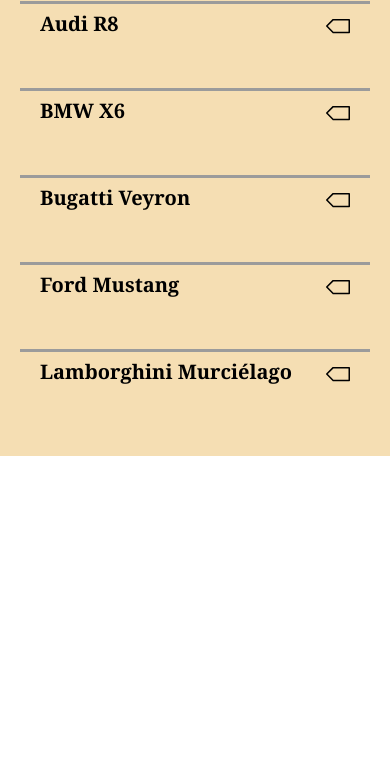
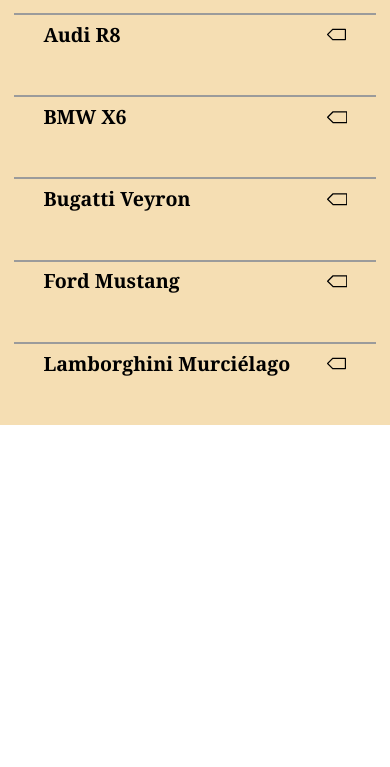
Before and after one commit to mikhaelHan/cssBayan, a plain HTML site: page cssBayan/index.html in a window 390 px wide. Shown: the part 77-844 px from the top of the page. Drawn offline with Linux system fonts and the light colour scheme.

Commit message:
feat: px changed to em and input[type=checked] changed to input[type=radio]  (Tue, Mar 14, 2023 00:48:23 PM)

```diff
--- a/cssBayan/assets/styles/style.scss
+++ b/cssBayan/assets/styles/style.scss
@@ -11,34 +11,34 @@
 
 .wrapper {
 	background: wheat;
-	padding: 20px;
+	padding: 1em;
 	margin: 0 auto;
-	max-width: 1720px;
+	max-width: 108em;
 	height: auto;
 	display: flex;
 	flex-direction: column;
 }
 
 .title {
-	padding: 10px 0 20px 20px;
+	padding: 0.5em 0 1em 1em;
 	font-family: "Inter";
-	font-size: 36px;
+	font-size: 2.5em;
 	font-weight: 900;
 }
 
-input[type="checkbox"] {
-	display: none;
+input[type="radio"] {
+	filter: opacity(0);
 }
 
 label {
-	border-top: 3px solid rgb(155, 155, 155);
+	border-top: 0.2em solid rgb(155, 155, 155);
 	display: flex;
 	flex-direction: column;
 	.subtitle {
-		padding: 10px 20px;
+		padding: 0.5em 1.5em;
 		display: flex;
 		justify-content: space-between;
-		font-size: 24px;
+		font-size: 2em;
 		font-family: "Georgia";
 		font-weight: 600;
 		color: rgb(75, 53, 131);
@@ -46,9 +46,9 @@
 	}
 	.image {
 		align-self: center;
-		width: 400px;
+		width: 30em;
 		height: 0;
-		padding: 20px;
+		padding: 1em;
 		display: flex;
 		justify-content: center;
 		align-items: center;
@@ -71,8 +71,8 @@
 		.subtitle:after {
 			display: block;
 			content: "";
-			width: 24px;
-			height: 24px;
+			width: 1em;
+			height: 1em;
 			background: url(../images/shield_left.svg) 0 0 / contain no-repeat;
 			transition-duration: 0.5s;
 		}
@@ -87,56 +87,56 @@
 	}
 
 	.image {
-		height: 400px;
+		height: 30em;
 	}
 }
 
 // ----- note-3 ----- //
 
-input[type="checkbox"]:checked + label {
+input[type="radio"]:checked + label {
 	.subtitle {
 		color: rgb(0, 0, 0);
 	}
 	.subtitle:after {
 		display: block;
 		content: "";
-		width: 24px;
-		height: 24px;
+		width: 1em;
+		height: 1em;
 		background: url(../images/shield_left.svg) 0 0 / contain no-repeat;
 		transition-duration: 0.5s;
 		transform: rotate(-90deg);
 	}
 
 	.image {
-		height: 400px;
+		height: 30em;
 	}
 }
 
-@media (max-width: 1180px) {
+@media (max-width: 70em) {
 	.title {
-		font-size: 32px;
+		font-size: 2em;
 	}
 	label {
 		.subtitle {
-			font-size: 22px;
+			font-size: 1.6em;
 		}
 	}
 }
 
-@media (max-width: 570px) {
+@media (max-width: 35em) {
 	.wrapper {
-		min-width: 310px;
+		min-width: 20em;
 	}
 
 	.title {
-		font-size: 28px;
+		font-size: 1.8em;
 	}
 	label {
 		.subtitle {
-			font-size: 20px;
+			font-size: 1.4em;
 		}
 		.image {
-			width: 300px;
+			width: 20em;
 		}
 	}
 
@@ -147,26 +147,26 @@
 		}
 
 		.image {
-			height: 300px;
+			height: 20em;
 		}
 	}
 
-	input[type="checkbox"]:checked + label {
+	input[type="radio"]:checked + label {
 		.subtitle {
 			color: rgb(0, 0, 0);
 		}
 		.subtitle:after {
 			display: block;
 			content: "";
-			width: 20px;
-			height: 20px;
+			width: 0.8em;
+			height: 0.8em;
 			background: url(../images/shield_left.svg) 0 0 / contain no-repeat;
 			transition-duration: 0.5s;
 			transform: rotate(-90deg);
 		}
 
 		.image {
-			height: 300px;
+			height: 20em;
 		}
 	}
 }
--- a/cssBayan/index.html
+++ b/cssBayan/index.html
@@ -12,35 +12,35 @@
 <body>
 	<div class="wrapper">
 		<h1 class="title">cssBayan</h1>
-		<input type="checkbox" id="bayan1" />
+		<input type="radio" id="bayan1" name="cars" />
 		<label for="bayan1">
 			<h2 class="subtitle">Audi R8</h2>
 			<div class="image">
 				<img class="image--img" src="assets/images/audi_R8.jpg" alt="audi_R8">
 			</div>
 		</label>
-		<input type="checkbox" id="bayan2" />
+		<input type="radio" id="bayan2" name="cars" />
 		<label for="bayan2">
 			<h2 class="subtitle">BMW X6</h2>
 			<div class="image">
 				<img class="image--img" src="assets/images/bmv_X6.jpg" alt="bmv_X6">
 			</div>
 		</label>
-		<input type="checkbox" id="bayan3" />
+		<input type="radio" id="bayan3" name="cars" />
 		<label for="bayan3">
 			<h2 class="subtitle">Bugatti Veyron</h2>
 			<div class="image">
 				<img class="image--img" src="assets/images/bugatti_veiron.jpg" alt="bugatti_veiron">
 			</div>
 		</label>
-		<input type="checkbox" id="bayan4" />
+		<input type="radio" id="bayan4" name="cars" />
 		<label for="bayan4">
 			<h2 class="subtitle">Ford Mustang</h2>
 			<div class="image">
 				<img class="image--img" src="assets/images/ford_mustang.jpg" alt="aford_mustang">
 			</div>
 		</label>
-		<input type="checkbox" id="bayan5" />
+		<input type="radio" id="bayan5" name="cars" />
 		<label for="bayan5">
 			<h2 class="subtitle">Lamborghini Murciélago</h2>
 			<div class="image">
```
Also changed, not shown: cssBayan/assets/styles/style.css, 1 other file.
